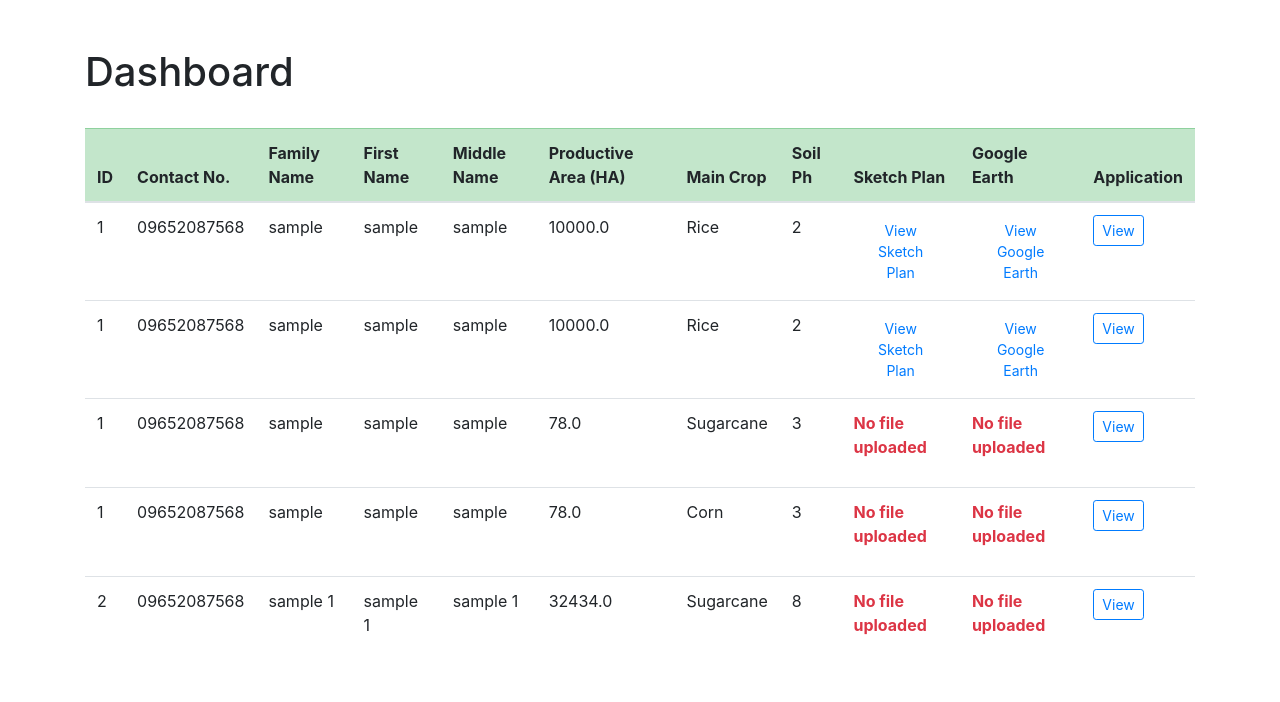
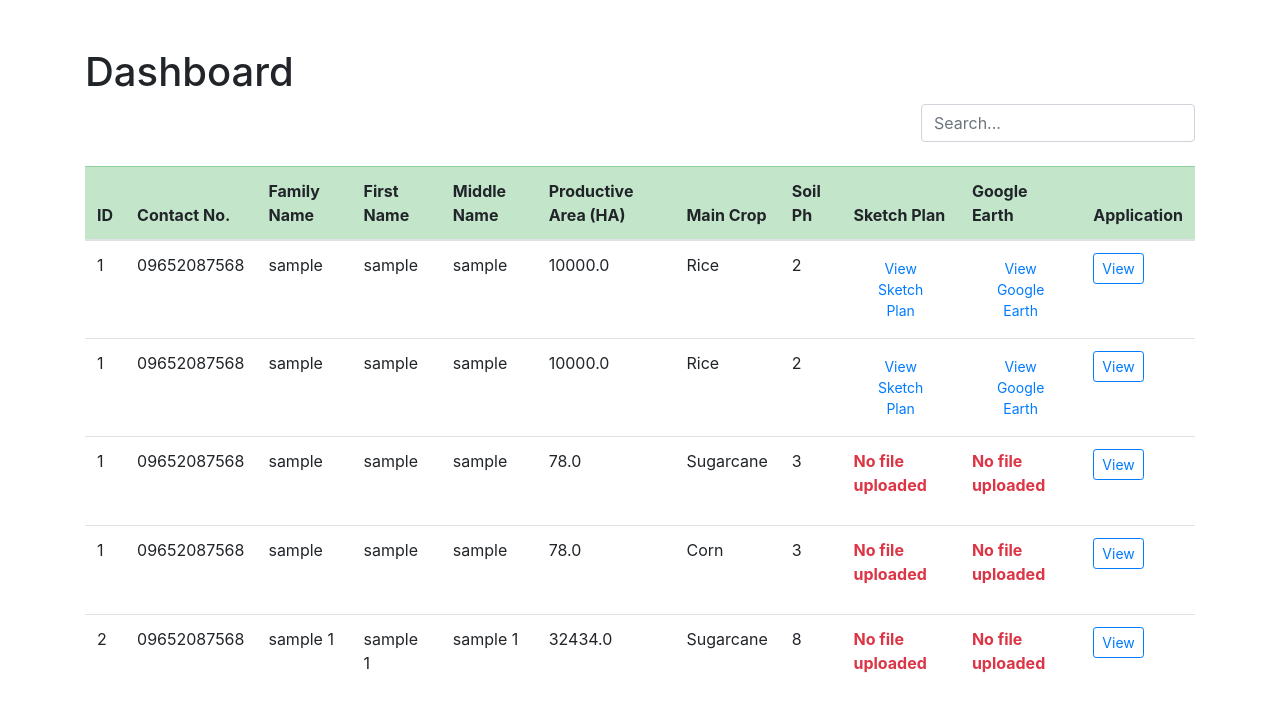
Before and after one commit to glitch0710/test-project, a Django app: page /dashboard/view in a window 1280 px wide. Shown: the part 56-758 px from the top of the page. Run offline with Django 4.2, Linux system fonts and the light colour scheme; a user stored in the database is signed in; data comes from the database, SQL or seed files in the repository; some libraries are stand-ins or nearby versions.

Commit message:
update viewall.html to have search button

```diff
--- a/test_app/templates/test_app/dashboard_viewall.html
+++ b/test_app/templates/test_app/dashboard_viewall.html
@@ -5,6 +5,13 @@
 <div class="row justify-content-center mt-5">
     <div class="col-md-12">
         <h1>Dashboard</h1>
+        <div class="d-flex flex-row-reverse">
+            <div class="row">
+                <div class="col-sm-12 col-md-12">
+                    <input type="search" class="form-control" placeholder="Search..." id="search_farmer" />
+                </div>
+            </div>
+        </div>
         <br>
         <table class="table table hover table-stripped table-responsive-md">
             <thead class="table-success">
--- a/test_app/templates/test_app/engineerviewarea.html
+++ b/test_app/templates/test_app/engineerviewarea.html
@@ -108,6 +108,4 @@
         </div>
     </div>
 </form>
-
-
 {% endblock %}
```
